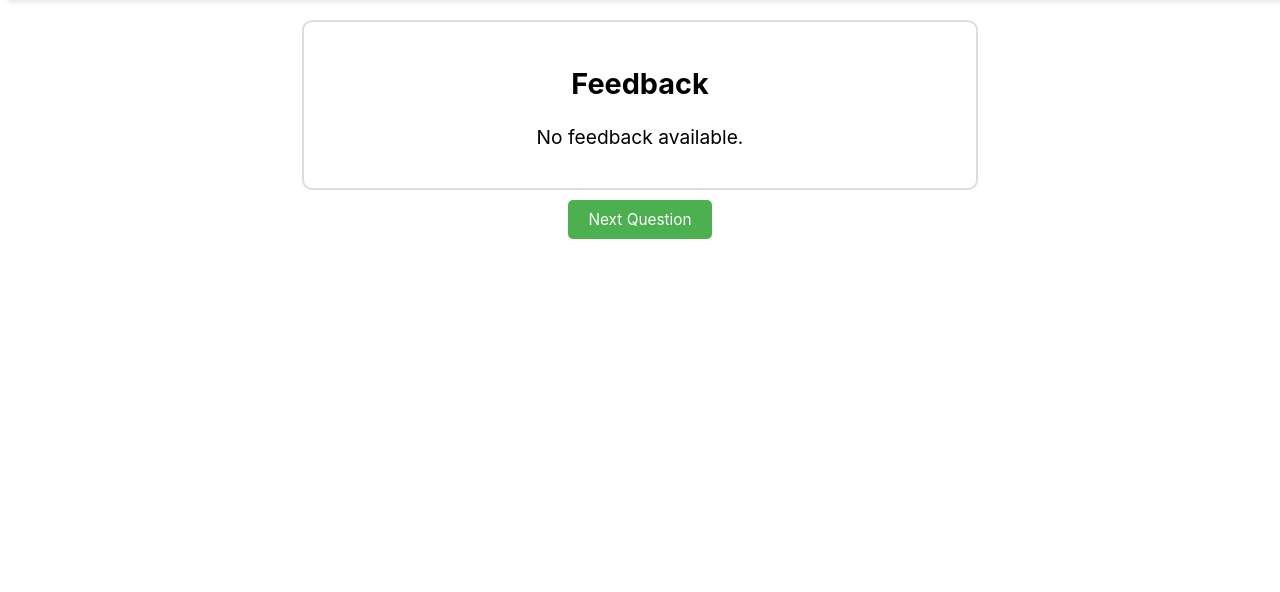
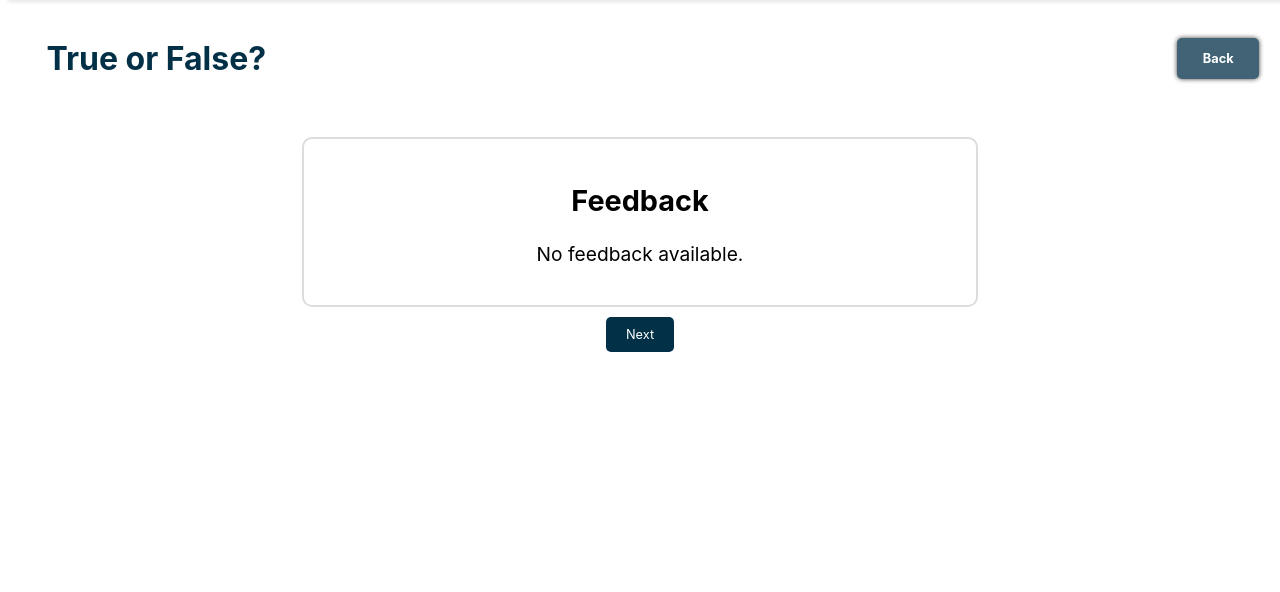
Before and after one commit to EmmaChantrey/flashcards, a Django app: page /true_false/1/feedback/ in a window 1280 px wide. Shown: the part 108-700 px from the top of the page. Run offline with Django 4.2, Linux system fonts and the light colour scheme; a user stored in the database is signed in; data comes from the database, SQL or seed files in the repository; both versions use the stored data as it was after the commit.

Commit message:
improving feedback formatting for true/false game

```diff
--- a/cards/templates/cards/true_false_feedback.html
+++ b/cards/templates/cards/true_false_feedback.html
@@ -1,14 +1,33 @@
 {% extends 'cards/header.html' %}
 
-{% block title %}Feedback - True or False{% endblock %}
+{% block title %}True or False: {{ flashcard_set.name }}{% endblock %}
 {% block content %}
+{% load static %}
+<div class="flashcard-nav-header">
+    <div class="flashcard-nav-title">
+        <h1>True or False?</h1>
+    </div>
+    <div class="flashcard-nav-buttons">
+        <a href = "{% url 'study' flashcard_set.id %}" class="loginbtn">Back</a>
+    </div>
+</div>
+
 <div class="feedback-box">
     <h2>Feedback</h2>
     <p>{{ feedback_message }}</p>
+
+    {% if flashcard %}
+    <div class="flashcard">
+        <p><strong>Term:</strong> {{ flashcard.term }}</p>
+    </div>
+    <div class="flashcard">
+        <p><strong>Definition:</strong> {{ flashcard.definition }}</p>
+    </div>
+    {% endif %}
 </div>
 
 <div class="next-question-container">
-    <a href="{% url 'true_false_next' flashcard_set.id %}" class="next-btn">Next Question</a>
+    <a href="{% url 'true_false_next' flashcard_set.id %}" class="next-button">Next</a>
 </div>
 
 <style>
@@ -26,19 +45,6 @@
         text-align: center;
         margin-top: 20px;
     }
-
-    .next-btn {
-        background-color: #4CAF50;
-        color: white;
-        padding: 10px 20px;
-        text-decoration: none;
-        border-radius: 5px;
-        font-size: 1.2rem;
-    }
-
-    .next-btn:hover {
-        background-color: #45a049;
-    }
 </style>
 
 {% endblock %}
--- a/cards/views.py
+++ b/cards/views.py
@@ -398,9 +398,20 @@ def true_false_check(request, set_id):
     is_correct = request.session.get('is_correct', False)
 
     # Store feedback message
-    feedback_message = "✅ Correct!" if user_answer == is_correct else "❌ Incorrect!"
+    if user_answer == is_correct:
+        if is_correct:
+            feedback_message = "✅ Correct! These cards were a match."
+        else:
+            feedback_message = "✅ Correct! These cards were not a match."
+    else:
+        if is_correct:
+            feedback_message = "❌ Incorrect. These cards were a match."
+        else:
+            feedback_message = "❌ Incorrect. These cards were not a match."
+
     request.session['feedback_message'] = feedback_message
-    request.session['show_feedback'] = True  # Indicate feedback should be shown before continuing
+    request.session['show_feedback'] = True
+    request.session['current_flashcard'] = flashcard.id  # Store the flashcard for later use
 
     evaluate_and_update_flashcard(request, flashcard, flashcard_set, user_answer, is_correct, elapsed_time)
 
@@ -412,11 +423,14 @@ def true_false_feedback(request, set_id):
 
     feedback_message = request.session.get('feedback_message', "No feedback available.")
     show_feedback = request.session.get('show_feedback', False)
+    current_flashcard_id = request.session.get('current_flashcard', None)
+    flashcard = Flashcard.objects.get(id=current_flashcard_id) if current_flashcard_id else None
 
     return render(request, 'cards/true_false_feedback.html', {
         'flashcard_set': flashcard_set,
         'feedback_message': feedback_message,
         'show_feedback': show_feedback,
+        'flashcard': flashcard,
     })
 
 
@@ -618,9 +632,9 @@ def fill_the_blanks_check(request, set_id):
     request.session['current_index'] = current_index
 
     progress_percentage = (request.session['current_index'] / len(lineup)) * 100
-    feedback_message = ("Correct!" if correctness == 0
-    else f"Correct! You have a typo, but the answer is '{correct_answer}'." if correctness == 1
-    else f"Incorrect. The correct answer is '{correct_answer}'.")
+    feedback_message = ("✅ Correct!" if correctness == 0
+    else f"✅ Correct! You have a typo, but the answer is '{correct_answer}'." if correctness == 1
+    else f"❌ Incorrect. The correct answer is '{correct_answer}'.")
 
     return JsonResponse({
         'is_correct': is_correct,
@@ -715,7 +729,7 @@ def quiz_check(request, set_id):
 
     request.session['current_index'] += 1
     progress_percentage = (request.session['current_index'] / len(lineup)) * 100
-    feedback_message = "Correct!" if is_correct else f"Incorrect. The correct answer is '{correct_answer}'."
+    feedback_message = "✅ Correct!" if is_correct else f"❌ Incorrect. The correct answer is '{correct_answer}'."
 
     return JsonResponse({
         'is_correct': is_correct,
--- a/static/css/styles.css
+++ b/static/css/styles.css
@@ -625,6 +625,21 @@ input[type="radio"]:checked + label.custom-radio {
     display: none;
 }
 
+.feedback-box {
+    text-align: center;
+    font-size: 1.5rem;
+    margin: 20px auto;
+    padding: 20px;
+    border: 2px solid #ddd;
+    border-radius: 10px;
+    width: 50%;
+}
+
+.next-question-container {
+    text-align: center;
+    margin-top: 20px;
+}
+
 .next-button {
     background-color: #023047;
     color: white;
@@ -634,6 +649,7 @@ input[type="radio"]:checked + label.custom-radio {
     cursor: pointer;
     font-size: 1em;
     transition: background-color 0.3s;
+    text-decoration: none;
 }
 
 .next-button:hover {
```
Also changed, not shown: db.sqlite3.
